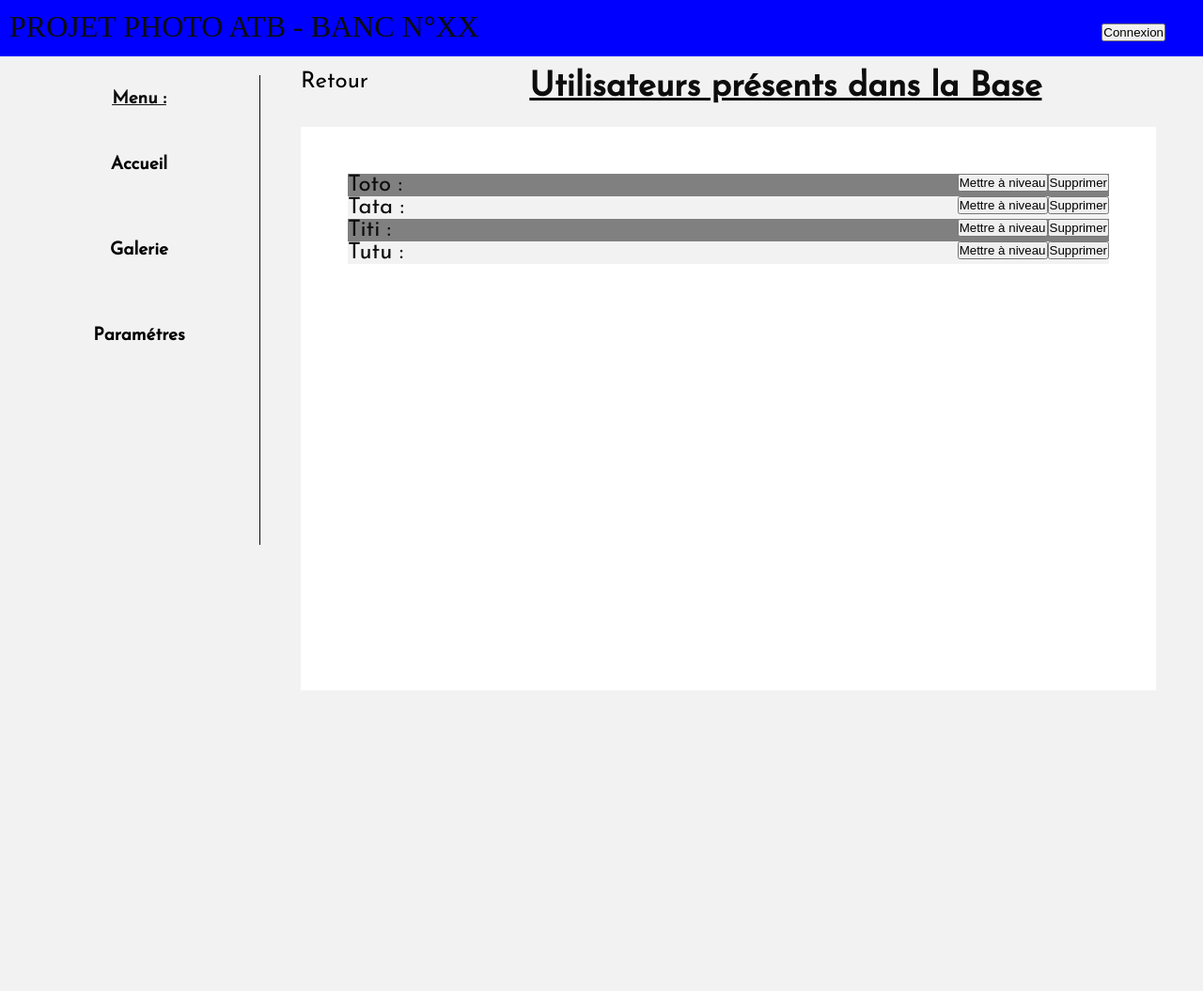
After one commit to Swinir/SAE-24_Experimental_XTRA_Photo, a PHP site: page /users.html in a window 1280 px wide. The commit adds this page. Shown: the whole page at 94% size. Run offline with PHP 8.4, Linux system fonts and the light colour scheme.

Commit message:
v2 of SW
made by @Walou974

```diff
--- a/style.css
+++ b/style.css
@@ -1,10 +1,169 @@
-header{background-color: blueviolet;
-padding-bottom: 5%;}
+@import url('https://fonts.googleapis.com/css2?family=Josefin+Sans&display=swap');
 
-section2{background-color:brown ;
-padding-right: 10%;
-padding-bottom: 100%;
-float: left;}
-.centre{text-align: center;}
-.left{text-align: left;}
-.right{text-align: right;}
+/*CSS PRINCIPAL*/
+/*INITIALISATION DE LA PAGE AVEC 0 MARGES (FIXEES APRES)*/
+*{
+  margin: 0px;
+  padding: 0px;
+}
+
+/*POUR LA POLICE UTILISEE*/
+
+
+html{
+    font-family: circular;
+    color: #0D0D0D;
+
+}
+
+/*BANNIERE*/
+
+header{
+    background-color: blue;
+    height: 40px;
+    font-size: xx-large;
+    text-align: left;
+    padding: 10px;
+    padding-right: 40px;
+}
+
+header a{
+  text-decoration: none;
+  color: #0D0D0D;
+  float: none;
+
+}
+header span{
+    float: right;
+    align-self: center;
+}
+
+/*CONTENANT PAGE INDEX*/
+
+#main{
+    background-color: #F2F2F2;
+    font-size: x-large;
+    height: auto;
+    padding-left: 25%;
+    text-align: center;
+    font-family: 'Josefin Sans', sans-serif;
+    padding-top: 15px;
+    padding-bottom: 25%;
+
+}
+input[type=text] {
+    width: 50%;
+
+  }
+textarea[type=textarea] {
+    width: 70%;
+    height : 250px
+}
+
+.photo{
+    text-align: center;
+    padding: 50px ;
+    margin: 25px 50px;
+    background-color: white;
+}
+
+#main2{
+    background-color: #F2F2F2;
+    font-size: x-large;
+    height: auto;
+    padding-left: 25%;
+    text-align: left;
+    font-family: 'Josefin Sans', sans-serif;
+    padding-top: 6%;
+    padding-bottom: 25%;
+
+}
+#main2 li{
+    list-style-type: none;
+    padding-bottom: 10px;
+}
+
+#main2 a{
+    display: block;
+    text-decoration: none;
+    color: black;
+    border-bottom: 2px solid transparent;
+}
+#main2 a:hover{
+    color: blue;
+    border-bottom: 2px solid;
+    border-color: blue;
+}
+
+.afflogs{
+    text-align: center;
+    padding: 50px ;
+    height: 500px;
+    margin-right: 50px;
+    background-color: white;
+}
+
+.affusers{
+    text-align: left;
+    padding: 50px ;
+    height: 500px;
+    margin-right: 50px;
+    background-color: white;
+}
+.affusers button{
+    float: right;
+}
+.affusers .g{
+    background-color: grey;
+}
+.affusers .b{
+    background-color: #f2f2f2;
+}
+
+.retour {
+    text-decoration: none;
+    color: black;
+    float: left;
+}
+.retour:hover{
+    color: blue;
+    border-bottom: 2px solid;
+    border-color: blue;
+}
+/*BARRE DE NAVIGATION A GAUCHE*/
+
+nav{
+    font-family: 'Josefin Sans', sans-serif;
+    background-color: #F2F2F2;
+    margin: 20px;
+    height: 500px;
+    width: 20%;
+    float: left;
+    text-align: center;
+    border-right: 1px solid #0D0D0D;
+}
+nav span{
+    text-decoration: underline;
+    font-size: 19px;
+    font-weight: bold;
+
+}
+nav ul{
+    list-style-type: none;
+    font-size: 19px;
+}
+nav ul li {
+    padding: 35px;
+    font-weight: bold;
+}
+nav a{
+    display: block;
+    text-decoration: none;
+    color: black;
+    border-bottom: 2px solid transparent;
+}
+nav a:hover{
+    color: blue;
+    border-bottom: 2px solid;
+    border-color: blue;
+}
--- /dev/null
+++ b/users.html
@@ -0,0 +1,45 @@
+<!DOCTYPE html>
+<html lang="fr">
+    <head>
+        <meta charset="UTF-8">
+        <link rel="stylesheet" href="style.css">
+        <title></title>
+    </head>
+    <body>
+        <header>
+          <a href="index.html">
+            PROJET PHOTO ATB - BANC N°XX
+          </a>
+          <span><button type="submit">Connexion</button></span>
+        </header>
+
+        <nav>
+          <br>
+          <span>Menu :</span><br><br>
+            <ul>
+                <li><a href="index.html">Accueil</a></li>
+                <li><a href="gallerie.html">Galerie</a></li>
+                <li><a href="para.html">Paramétres</a></li>
+
+            </ul>
+        </nav>
+
+        <section id="main">
+          <span><a href="para.html" class="retour">Retour</a></span>
+            <u><h1>Utilisateurs présents dans la Base</h1></u>
+            <br>
+          <div class="affusers">
+          <form action="user.php">
+            <p class="g">Toto : <button type="submit">Supprimer</button> <button type="submit">Mettre à niveau</button> </p>
+            <p class="b">Tata : <button type="submit">Supprimer</button> <button type="submit">Mettre à niveau</button> </p>
+            <p class="g">Titi : <button type="submit">Supprimer</button> <button type="submit">Mettre à niveau</button> </p>
+            <p class="b">Tutu : <button type="submit">Supprimer</button> <button type="submit">Mettre à niveau</button> </p>
+          </form>
+          </div>
+
+        </section>
+        <footer>
+
+        </footer>
+    </body>
+</html>
```
Also changed, not shown: accueil.html (deleted, +0 -34 lines), deconnexion.html (deleted, +0 -15 lines), galerie.html (deleted, +0 -30 lines), gallerie.html (added, +54 -0 lines), index.html (added, +44 -0 lines), logs.html (added, +40 -0 lines), para.html (added, +47 -0 lines), parametre.html (deleted, +0 -34 lines), 1 other file.
